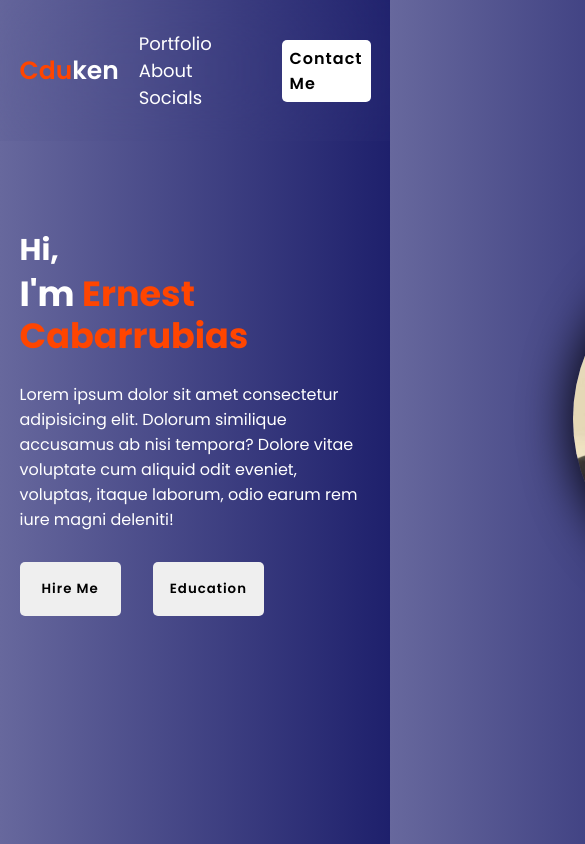
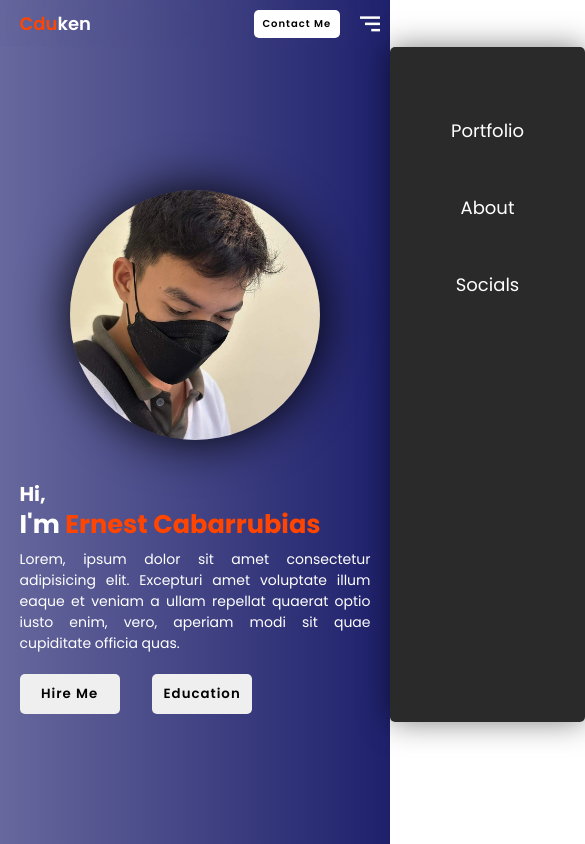
Before and after one commit to Cduken/Cduken-Portfolio, a plain HTML site: page index.html in a window 390 px wide. Shown: the top 844 px of the page, 585 px wide, since content can reach past the window. Drawn offline with nearby package versions, Linux system fonts and the light colour scheme.

```diff
--- a/index.html
+++ b/index.html
@@ -8,31 +8,38 @@
     <link href='https://unpkg.com/boxicons@2.1.4/css/boxicons.min.css' rel='stylesheet'>
 </head>
 <body>
-
+<div>
     <header class="header">
         <a href="#" class="logo"><span>Cdu</span>ken</a>
 
-        <nav class="navbar">
+        <nav class="navbar" id="navbar">
             <a href="#home" class="active">Portfolio</a>
             <a href="#about">About</a>
             <a href="#contact">Socials</a>
         </nav>
 
+        <div class="menu-icon" id="menu-icon">
+            <i class='bx bx-menu-alt-right'></i>
+        </div>
+
         <a href="#contact" class="contactBtn">Contact Me</a>
     </header>
 
+
     <section id="home" class="home">
+        <div class="img-box">
+            <img src="cdu.jpg" alt="">
+        </div>
         <div class="home-content">
             <h3>Hi,</h3>
 
             <h1>I'm <span>Ernest Cabarrubias</span> </h1>
 
-            <p>Lorem ipsum dolor sit amet consectetur
-                adipisicing elit. Dolorum similique
-                 accusamus ab nisi tempora? Dolore
-                 vitae voluptate cum aliquid odit
-                 eveniet, voluptas, itaque laborum,
-                 odio earum rem iure magni deleniti!</p>
+            <p>Lorem, ipsum dolor sit amet consectetur
+                 adipisicing elit. Excepturi amet voluptate
+                  illum eaque et veniam a ullam repellat
+                   quaerat optio iusto enim, vero, aperiam modi
+                    sit quae cupiditate officia quas.</p>
 
             <div class="btn-box">
                 <button class="btn1">Hire Me</button>
@@ -40,16 +47,14 @@
             </div>
         </div>
 
-        <div class="img-box">
-            <img src="cdu.jpg" alt="">
-        </div>
+
     </section>
 
     <section id="about" class="about">
 
         <div class="about-img">
             <img src="code.jpg" id="code" alt="">
-            <img src="gaming.jpeg" alt="">
+            <img src="gaming.jpeg" alt="" class="gaming">
         </div>
         <div class="about-content">
             <h2>About <span>Me</span></h2>
@@ -100,7 +105,7 @@
         <p class="reserved">&copy; 2024 Ernest Cabarrubias. All rights reserved.</p>
 
     </footer>
-
-
+</div>
+    <script src="script.js"></script>
 </body>
 </html>
--- a/script.js
+++ b/script.js
@@ -0,0 +1,8 @@
+document.addEventListener('DOMContentLoaded', () => {
+    const menuIcon = document.getElementById('menu-icon');
+    const navbar = document.getElementById('navbar');
+
+    menuIcon.addEventListener('click', () => {
+        navbar.classList.toggle('show');
+    });
+});
--- a/style.css
+++ b/style.css
@@ -1,5 +1,5 @@
-@import url('https://fonts.googleapis.com/css2?family=Poppins:ital,wght@0,100;0,200;0,300;0,400;0,500;0,600;0,700;0,800;0,900;1,100;1,200;1,300;1,400;1,500;1,600;1,700;1,800;1,900&display=swap');
-
+/* Global Styles */
+@import url('https://fonts.googleapis.com/css2?family=Poppins:ital,wght@0,100;0,200;0,300;0,400;0,500;0,600;0,700;0,800;0,900&display=swap');
 
 * {
     margin: 0;
@@ -19,9 +19,7 @@ html {
     --text-color: orangered;
 }
 
-
 body {
-
     background: rgb(103,104,157);
     background: linear-gradient(90deg, rgba(103,104,157,1) 0%, rgba(30,32,108,1) 100%);
     height: 100vh;
@@ -39,7 +37,7 @@ header {
     width: 100%;
     backdrop-filter: blur(90px);
     display: flex;
-    padding: 30px 5%;
+    padding: 20px 5%;
     align-items: center;
     justify-content: space-between;
     z-index: 100;
@@ -61,6 +59,11 @@ header {
 
 span {
     color: var(--text-color);
+}
+
+.navbar {
+    display: flex;
+    align-items: center;
 }
 
 .navbar a {
@@ -86,6 +89,14 @@ span {
     background: var(--text-color);
 }
 
+.menu-icon {
+    display: none;
+    cursor: pointer;
+    font-size: 30px;
+    color: white;
+    z-index: 101;
+}
+
 .contactBtn {
     font-size: 16px;
     color: black;
@@ -105,16 +116,22 @@ span {
 }
 
 .home {
+    margin-top: 30px;
     display: flex;
     width: 100%;
     min-height: 100vh;
     align-items: center;
-    gap: 8em;
+    gap: 2em;
     padding: 30px 5%;
+    flex-wrap: wrap;
+    justify-content: center;
+    text-align: center;
+    flex-direction: column;
 }
 
 .home-content {
-    max-width: 800px;
+    text-align: justify;
+    max-width: 700px;
     color: white;
 }
 
@@ -134,49 +151,37 @@ span {
 
 .btn-box {
     margin-top: 20px;
-    width: 345px;
+    width: 100%;
     display: flex;
+    /* justify-content: center; */
     gap: 2em;
+    flex-wrap: wrap;
 }
 
-.btn1 {
+.btn1, .btn2 {
     padding: 15px 20px;
     letter-spacing: 1px;
     font-weight: 600;
     border: 2px solid transparent;
     border-radius: 5px;
     transition: 0.3s ease-in-out;
+    width: 150px;
+    text-align: center;
 }
 
-.btn1:hover {
-    background: var(--text-color);
-    color: white;
-    box-shadow: 0 0 15px orangered;
-}
-
-.btn2 {
-    padding: 15px 15px;
-    border-radius: 5px;
-    font-weight: 600;
-    letter-spacing: 1px;
-    border: 2px solid transparent;
-    transition: 0.3s ease-in-out;
-}
-
-.btn2:hover {
+.btn1:hover, .btn2:hover {
     background: var(--text-color);
     color: white;
     box-shadow: 0 0 15px orangered;
 }
 
 .img-box img {
-    margin-left: 80px;
-    width: 350px;
-    height: 350px;
+    margin-left: 0;
+    width: 250px;
+    height: 250px;
     border-radius: 50%;
     box-shadow: 0 0 50px black;
 }
-
 
 ::-webkit-scrollbar {
     width: 12px;
@@ -200,21 +205,35 @@ span {
 
 .about {
     display: flex;
+    flex-direction: column;
     justify-content: center;
     align-items: center;
-    gap: 10em;
+    gap: 2em;
     padding: 10% 5%;
+    text-align: center;
+    text-align: justify;
+}
+
+.about-content {
+    width: 800px;
+}
+
+.about-content p {
+    font-size: 18px;
 }
 
 .about-content h2 {
     font-size: 30px;
+    text-align: center;
 }
 
 .about-img img {
-    position: relative;
-    width: 550px;
+    width: 300px;
     border: 2px solid transparent;
     border-radius: 10px;
+}
+.about-img .gaming {
+    height: 170px;
 }
 
 .contact-form {
@@ -242,7 +261,7 @@ span {
 }
 
 .contact-form form .input-box input {
-    width: 48%;
+    width: 100%;
     padding: 10px;
     border: 1px solid #ccc;
     border-radius: 5px;
@@ -311,3 +330,110 @@ span {
     margin-top: -10px;
     margin-bottom: 20px;
 }
+
+@media (max-width: 615px) {
+    header {
+        padding: 10px 5%;
+    }
+
+    .logo {
+        font-size: 18px;
+    }
+
+    .menu-icon {
+        display: block;
+        position: absolute;
+        right: 0;
+        top: 0;
+        margin-top: 5px;
+        margin-right: 5px;
+    }
+
+    .navbar {
+        display: flex;
+        flex-direction: column;
+        width: 50%;
+        background: rgba(0, 0, 0, 0.836);
+        border-radius: 5px;
+        box-shadow: 0 0 30px rgba(0, 0, 0, .5);
+        backdrop-filter: blur(60px);
+        position: absolute;
+        top: 100%;
+        transform: translateX(100%);
+        right: 0;
+        height: 80vh;
+        z-index: 99;
+        padding: 20px 0;
+        transition: transform 0.3s ease-in-out;
+    }
+
+    .navbar.show {
+        transform: translateX(0);
+    }
+
+
+    .navbar a {
+        font-size:18px;
+        margin-top: 50px;
+    }
+
+    .home-content h1 {
+        font-size: 1.6em;
+    }
+
+
+    .home-content h3 {
+        font-size: 20px;
+    }
+
+    .home-content p {
+        font-size: 14px;
+        margin: 10px 0 20px;
+    }
+
+    .btn1, .btn2 {
+        padding: 8px 10px;
+        width: 100px;
+    }
+
+    .img-box img {
+        width: 250px;
+        height: 250px;
+    }
+
+    .about-content h2 {
+        font-size: 20px;
+    }
+
+    .about-content p{
+        font-size: 14px;
+    }
+
+    .about-content {
+        width: 300px;
+    }
+
+    .about .about-img  {
+        justify-content: center;
+        text-align: center;
+    }
+
+    .contact-form h2 {
+        font-size: 20px;
+    }
+
+    .contactBtn {
+        display: flex;
+        position: absolute;
+        right: 50px;
+        font-size: 10px;
+    }
+
+    .footer .socials {
+        font-size: 20px;
+    }
+
+    .footer p {
+        font-size: 12px;
+    }
+}
```
